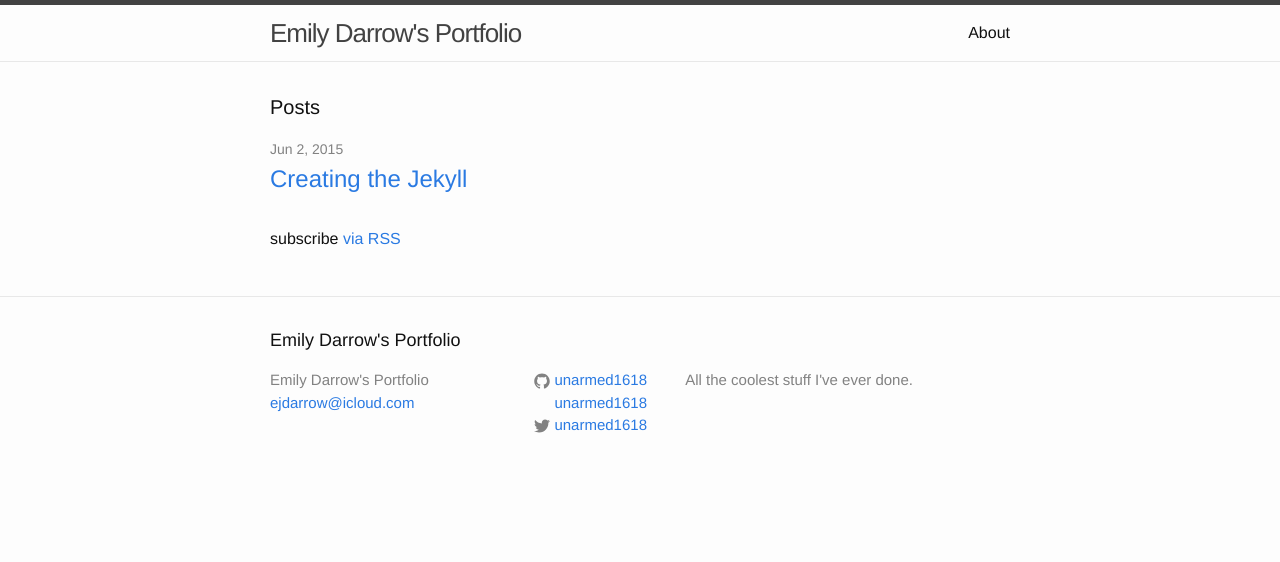
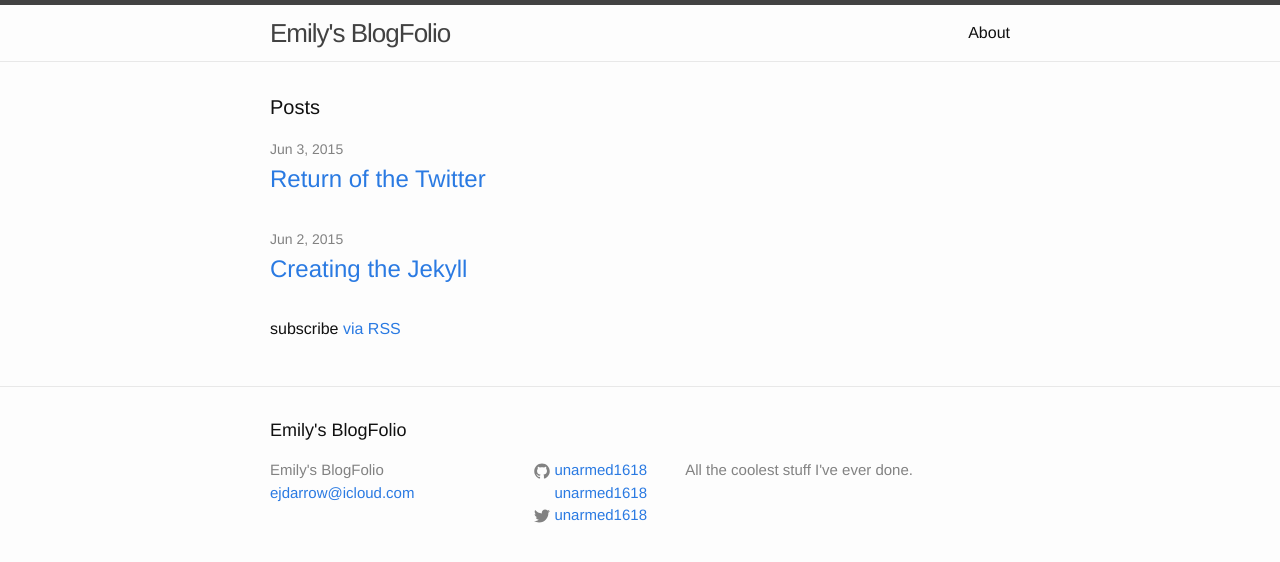
Before and after one commit to unarmed1618/unarmed1618.github.io, a Jekyll site: the page built from index.html, in a window 1280 px wide. Shown: the top 562 px of the page. Built offline with Jekyll 4.4.1, drawn with Linux system fonts in a browser that asks for light colours.

Commit message:
Blogging the Folio

```diff
--- a/_config.yml
+++ b/_config.yml
@@ -1,5 +1,5 @@
 # Site settings
-title: Emily Darrow's Portfolio
+title: Emily's BlogFolio
 email: ejdarrow@icloud.com
 description: > # this means to ignore newlines until "baseurl:"
   All the coolest stuff I've ever done.
```
Also changed, not shown: _posts/2015-06-03-return-of-the-twitter.md (added, +21 -0 lines), 2 other files.
